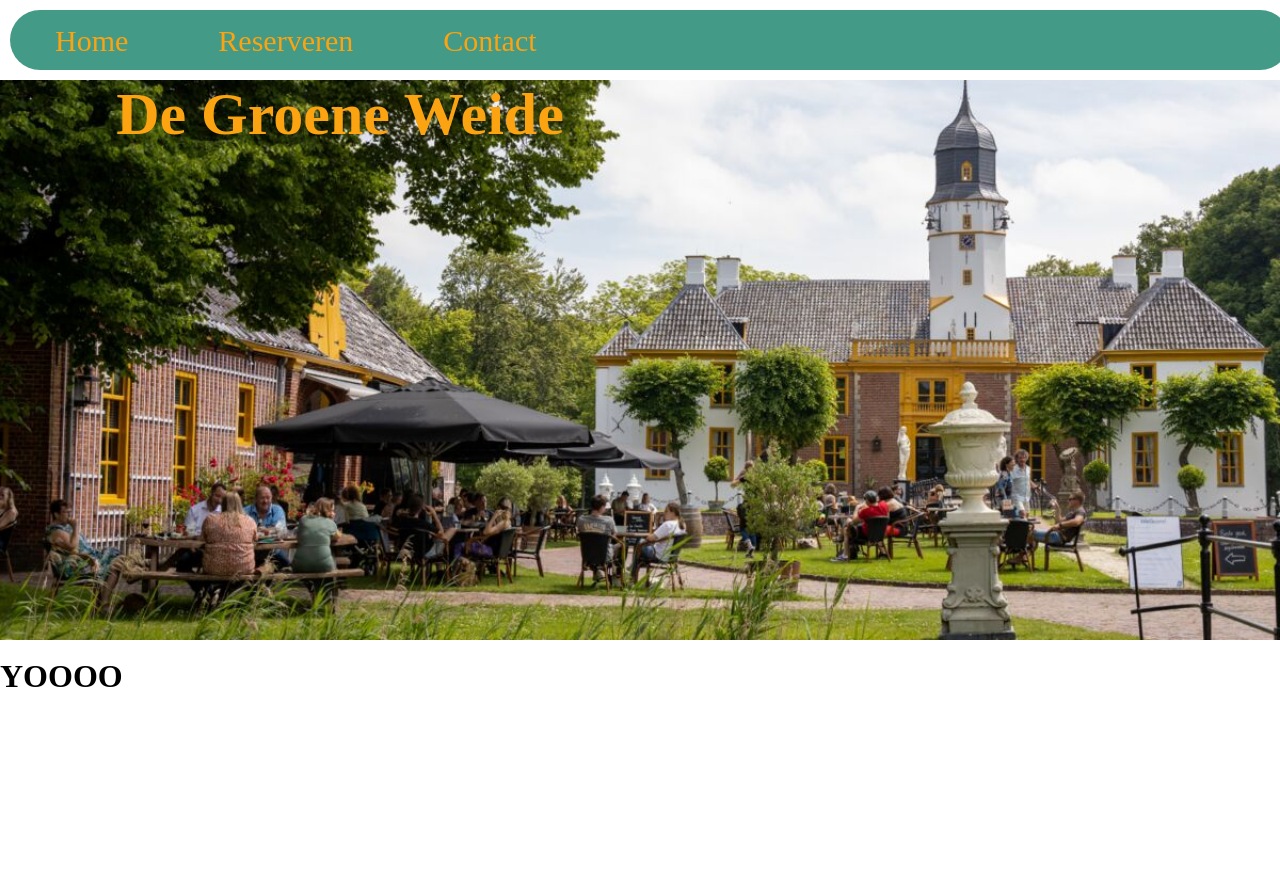
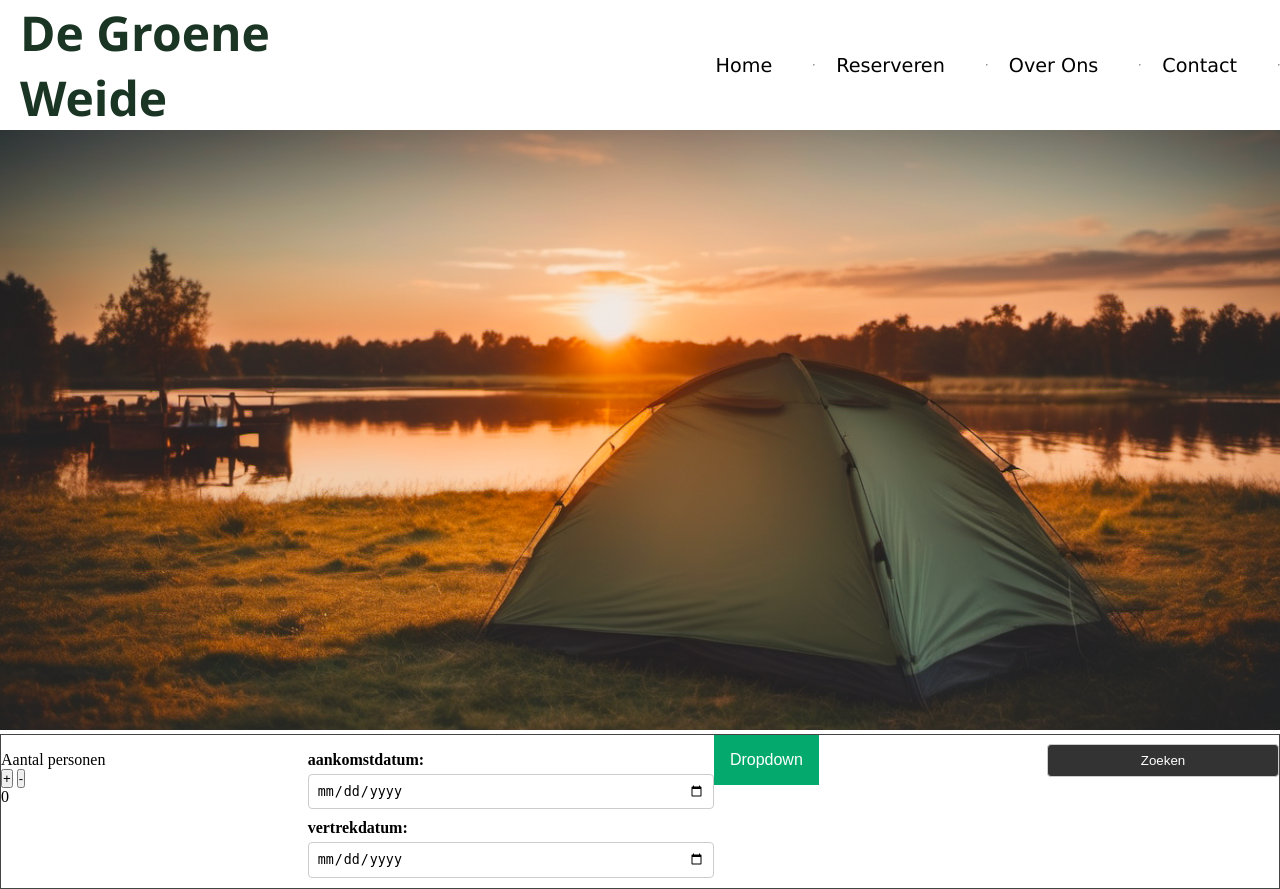
Before and after one commit to OICT-Team-2/BoerenCamping, a PHP site: page / in a window 1280 px wide. Before the commit the page ends 687 px from the top, so only its background shows below. Run offline with PHP 8.4, Linux system fonts and the light colour scheme.

Commit message:
landing page added

```diff
--- a/Camping Project/index.html
+++ b/Camping Project/index.html
@@ -1,31 +1,63 @@
 <!DOCTYPE html>
 <html lang="en">
-
   <head>
     <meta charset="UTF-8" />
-  <meta http-equiv="X-UA-Compatible" content="IE=edge" />
     <meta name="viewport" content="width=device-width, initial-scale=1.0" />
-  <title>De Groene Weide</title>
+    <title>Document</title>
     <link rel="stylesheet" href="stylegroeneweide.css" />
-  <link rel="icon" type="image/x-icon" href="imagesGroeneWeide/logo-no-background-no-text.ico">
   </head>
-
   <body>
+    <div class="navbar">
+      <h1>De Groene Weide</h1>
       <ul>
-    <li><a href="#home"><i class="fa fa-fw fa-home"></i>Home</a>
-    <li><a href="Klantgegevens.html"><i class="fa fa-fw fa-home"></i>Reserveren</a>
-    <li><a href="#contact"><i class="fa fa-fw fa-user"></i>Contact</a>
+        <li><a href="#home">Home</a></li>
+        <hr />
+        <li><a href="#reserveren">Reserveren</a></li>
+        <hr />
+        <li><a href="#overons">Over Ons</a></li>
+        <hr />
+        <li><a href="#contact">Contact</a></li>
+        <hr />
       </ul>
-  <div class="main-content">
-    <div class="bg-img">
-      <form action="/imagesGroeneWeide/boerderijphoto.jpeg">
-      </form>
-      <div class="title">
-        <h1>De Groene Weide</h1>
+    </div>
+    <img
+      id="bghome"
+      src="imagesGroeneWeide/background_homescreen.png"
+      alt="imagesGroeneWeide/background_homescreen.png"
+    />
+    <form action="reservation-form.php" method="post">
+    <div class="mom">
+      <div class="child">
+        <p>Aantal personen</p>
+      <div class="dropdown">
+        <button id="plus">+</button>
+        <button id="minus">-</button>
+        <p id="total" name="aantal">0</p>
       </div>
     </div>
-    <br>
-    <h1>YOOOO</h1>
+    <div class="child">
+      <label for="aankomstdatum">aankomstdatum:</label>
+      <input type="date" id="aankomstdatum" name="aankomstdatum" />
+      <label for="vertrekdatum">vertrekdatum:</label>
+      <input type="date" id="vertrekdatum" name="vertrekdatum" />
+    </div>
+    <div class="dropdown">
+      <button class="dropbtn">Dropdown</button>
+      <div class="dropdown-content">
+        <a href="#">Staanplaats</a>
+        <a href="#">Grote staanplaats</a>
+        <a href="#">Camperplaats</a>
+      </div>
+    </div>
+    <div class="child">
+      <div class="zoekbutton">
+        <input type="submit" value="Zoeken">
+
+        </a>
+      </div>
+    </div>
+ </form>
+  </div>
+    <script src="script.js"></script>
   </body>
-
 </html>
--- /dev/null
+++ b/Camping Project/script.js
@@ -0,0 +1,16 @@
+const plus = document.querySelector("#plus")
+const minus = document.querySelector("#minus")
+const total = document.querySelector('#total')
+
+let getal = 0;
+
+plus.addEventListener("click", () => {
+  if(getal >= 8 ) return
+  getal++
+  total.innerHTML = getal
+})
+minus.addEventListener("click", () => {
+  if(getal <= 0 ) return
+  getal--
+  total.innerHTML = getal
+})
--- a/Camping Project/stylegroeneweide.css
+++ b/Camping Project/stylegroeneweide.css
@@ -1,55 +1,192 @@
 * {
   margin: 0;
   padding: 0;
+  box-sizing: border-box;
+}
+h1 {
+  font-family: "Segoe UI", Tahoma, Geneva, Verdana, sans-serif;
+  font-size: 300%;
+  margin-left: 20px;
+  display: flex;
+  flex-direction: row;
+  align-items: center;
+  width: 35%;
+  /* outline: 3px solid rgb(43, 0, 255); */
+  color: rgb(27, 53, 36);
 }
 
-.title /* De Groene Weide titel */ {
-  font-size: 30px;
+a {
+  display: block;
+  color: rgb(0, 0, 0);
+  padding: 10px 5px;
+  margin-right: 20px;
+  font-size: larger;
+  font-family: Verdana, Geneva, Tahoma, sans-serif;
+  text-decoration: none;
+}
+ul {
+  display: flex;
+  flex-direction: row;
+  list-style-type: none;
+  align-items: center;
+  justify-content: end;
+  width: 80%;
+  margin: 0;
+  padding: 0;
+  /* outline: 3px solid red; */
+}
+li {
+  float: left;
+  display: block;
+  color: rgb(251, 251, 251);
   text-align: center;
+  padding: 14px 16px;
+  text-decoration: none;
+}
+li a:hover {
+  /* background-color: #a8c4ab; */
+  color: rgb(27, 53, 36);
+}
+.navbar {
+  display: flex;
+  flex-direction: row;
+  width: 100%;
+  height: 10%;
+}
+
+.logo {
+  height: 20%;
+  width: 100px;
+}
+
+#bghome {
+  background-size: cover;
+  width: 100%;
+  height: 75vh;
+  object-fit: cover;
+}
+.container_holder {
+  position: sticky;
+  display: flex;
+}
+.bar {
+  height: 100px;
+  width: 100%;
+  background-color: #165b30;
+  display: flex;
+  flex-direction: row;
+
+}
+.mom {
+  width: 100%; /* Try setting this to 400px or something */
+  display: table;
+  border: 1px solid #444444;
+}
+.child {
+  display: table-cell;
+}
+.zoekbutton {
+  margin-left: 25px;
+  /* Decorative .. */
+  background-color: none;
+  min-height: 40px;
+}
+.child:first-child .childinner {
+  margin-left: 0;
+}
+
+header {
+  background-color: #333;
+  color: #fff;
+  text-align: center;
+  padding: 1em 0;
+}
+
+main {
+  max-width: 600px;
+  margin: 20px auto;
+  background-color: #fff;
+  padding: 20px;
+  border-radius: 8px;
+  box-shadow: 0 0 10px rgba(0, 0, 0, 0.1);
+}
+
+form {
+  display: flex;
+  flex-direction: column;
+}
+
+fieldset {
+  border: 1px solid #ccc;
+  border-radius: 5px;
+  padding: 10px;
+  margin-bottom: 15px;
+}
+
+label {
+  display: block;
+  margin-bottom: 5px;
+  font-weight: bold;
+}
+
+input {
+  width: 100%;
+  padding: 8px;
+  margin-bottom: 10px;
+  border: 1px solid #ccc;
+  border-radius: 4px;
+  box-sizing: border-box;
+}
+
+input[type="submit"] {
+  background-color: #333;
+  color: #fff;
+  cursor: pointer;
+}
+
+input[type="submit"]:hover {
+  background-color: #555;
+}
+
+
+
+.dropbtn {
+  background-color: #04AA6D;
+  color: white;
+  padding: 16px;
+  font-size: 16px;
+  border: none;
+}
+
+/* The container <div> - needed to position the dropdown content */
+.dropdown {
   position: relative;
-  color: #fca311;
-  right: 300px;
+  display: inline-block;
+}
+
+/* Dropdown Content (Hidden by Default) */
+.dropdown-content {
+  display: none;
+  position: absolute;
+  background-color: #f1f1f1;
+  min-width: 160px;
+  box-shadow: 0px 8px 16px 0px rgba(0,0,0,0.2);
   z-index: 1;
 }
 
-.bg-img {
-  background-image: url("imagesGroeneWeide/boerderijphoto.jpeg");
-  min-height: 560px;
-  background-position: center;
-  background-repeat: no-repeat;
-  background-size: cover;
-  position: relative;
+/* Links inside the dropdown */
+.dropdown-content a {
+  color: black;
+  padding: 12px 16px;
+  text-decoration: none;
+  display: block;
 }
 
-ul {
+/* Change color of dropdown links on hover */
+.dropdown-content a:hover {background-color: #ddd;}
 
-  list-style-type: none;
-  left: 900px;
-  margin: 10px;
-  padding: 0px;
-  height: 60px;
-  width: 100%;
-  border-radius: 100px;
-  overflow: hidden;
-  text-align: center;
-  background-color: #439a86;
- display: flex;
-  z-index: 2;
-}
+/* Show the dropdown menu on hover */
+.dropdown:hover .dropdown-content {display: block;}
 
-li {
-  float: left;
-}
-
-li a {
-  display: block;
-  color: #fca311;
-  text-align: center;
-  font-size: 30px;
-  padding: 14px 45px;
-  text-decoration: none;
-  transition: background-color 1s ease-out;
-}
-li a:hover {
-  background-color: #50c878;
-}
+/* Change the background color of the dropdown button when the dropdown content is shown */
+.dropdown:hover .dropbtn {background-color: #3e8e41;}
```
Also changed, not shown: Camping Project/imagesGroeneWeide/background_homescreen.png (added), Camping Project/imagesGroeneWeide/logo_groen.png (added). Lines whose indentation alone changed are shown as unchanged.
